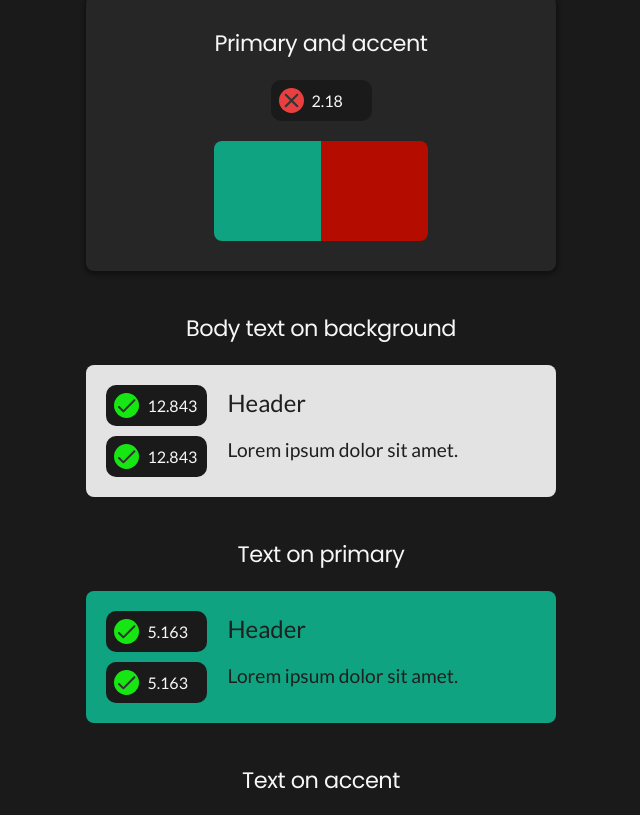
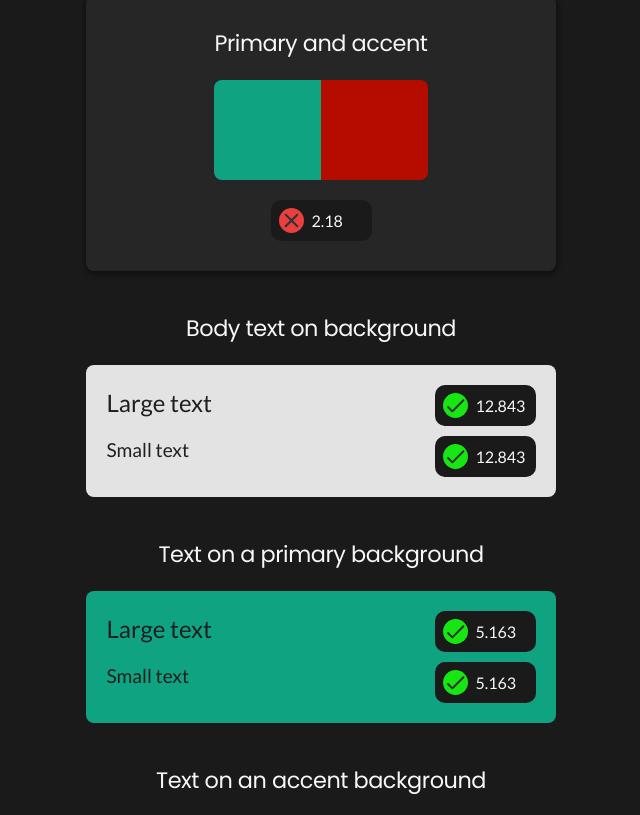
Before and after one commit to cagloria/palette-contrast, a React (Create React App) app: page / in a window 1280 px wide. Shown: the part 1624-2439 px from the top of the page, without its empty margins (319-959 px from the left). Built offline with nearby package versions, Linux system fonts and the light colour scheme.

Commit message:
Minor changes to contrast section

```diff
--- a/src/components/contrast/ContrastSection.js
+++ b/src/components/contrast/ContrastSection.js
@@ -29,7 +29,7 @@ export default function ContrastSection({
                 </p>
                 <p>
                     Large text is defined as being at least 18pt (24px) or 14pt
-                    (19px) bold. Read more about{" "}
+                    (18.7px) bold. Read more about{" "}
                     <a href="https://www.w3.org/WAI/WCAG21/Understanding/contrast-minimum.html">
                         Level AA contrast
                     </a>
@@ -71,14 +71,14 @@ export default function ContrastSection({
                 />
 
                 <TextContrast
-                    header="Text on primary"
+                    header="Text on a primary background"
                     level={level}
                     textColor={primaryText}
                     bgColor={primary}
                 />
 
                 <TextContrast
-                    header="Text on accent"
+                    header="Text on an accent background"
                     level={level}
                     textColor={accentText}
                     bgColor={accent}
--- a/src/components/contrast/GraphicContrast.js
+++ b/src/components/contrast/GraphicContrast.js
@@ -15,6 +15,11 @@ export default function GraphicContrast({ color1, color2 }) {
         <div className="graphic-contrast component-panel">
             <h3>Primary and accent</h3>
 
+            <div className="graphic-contrast__colors-container">
+                <Color1 className="graphic-contrast__color-1" color={color1} />
+                <Color2 className="graphic-contrast__color-2" color={color2} />
+            </div>
+
             {/* Graphics/UI component contrast ratio is defined only in level AA
                 as 3:1, the same as large text */}
             <ContrastTest
@@ -23,11 +28,6 @@ export default function GraphicContrast({ color1, color2 }) {
                 color2={color2}
                 size="large"
             />
-
-            <div className="graphic-contrast__colors-container">
-                <Color1 className="graphic-contrast__color-1" color={color1} />
-                <Color2 className="graphic-contrast__color-2" color={color2} />
-            </div>
         </div>
     );
 }
--- a/src/components/contrast/TextContrast.js
+++ b/src/components/contrast/TextContrast.js
@@ -16,21 +16,21 @@ function TextContrast({ header, level, textColor, bgColor }) {
                 bgColor={bgColor}
                 textColor={textColor}
             >
+                <p className="text-contrast__header">Large text</p>
                 <ContrastTest
                     level={level}
                     color1={textColor}
                     color2={bgColor}
                     size="large"
                 />
-                <p className="text-contrast__header">Header</p>
 
+                <p className="text-contrast__body">Small text</p>
                 <ContrastTest
                     level={level}
                     color1={textColor}
                     color2={bgColor}
                     size="small"
                 />
-                <p className="text-contrast__body">Lorem ipsum dolor sit amet.</p>
             </Panel>
         </div>
     );
--- a/src/css/index.css
+++ b/src/css/index.css
@@ -545,13 +545,16 @@ textarea {
   padding: 30px 10vw;
 }
 
+.graphic-contrast > *:last-child {
+  margin-top: 20px;
+}
+
 .graphic-contrast__colors-container {
   display: -webkit-box;
   display: -ms-flexbox;
   display: flex;
   width: 100%;
   height: 100px;
-  margin-top: 20px;
 }
 
 .graphic-contrast__color-1 {
@@ -577,8 +580,8 @@ textarea {
           align-items: start;
   padding: 20px;
   border-radius: 8px;
-  -ms-grid-columns: auto 1fr;
-      grid-template-columns: auto 1fr;
+  -ms-grid-columns: 1fr auto;
+      grid-template-columns: 1fr auto;
   -ms-grid-rows: 1fr 1fr;
       grid-template-rows: 1fr 1fr;
   -webkit-column-gap: 20px;
@@ -587,8 +590,8 @@ textarea {
 }
 
 .text-contrast__panel .contrast-test {
-  -ms-grid-column: 1;
-  grid-column: 1;
+  -ms-grid-column: 2;
+  grid-column: 2;
 }
 
 .text-contrast__panel .contrast-test:first-child {
@@ -603,8 +606,8 @@ textarea {
 
 .text-contrast__panel p {
   margin: 0;
-  -ms-grid-column: 2;
-  grid-column: 2;
+  -ms-grid-column: 1;
+  grid-column: 1;
 }
 
 .text-contrast__header {
--- a/src/scss/components/_GraphicContrast.scss
+++ b/src/scss/components/_GraphicContrast.scss
@@ -3,11 +3,14 @@
     align-items: center;
     flex-direction: column;
     padding: 30px 10vw;
+    > *:last-child {
+        margin-top: 20px;
+    }
+
     &__colors-container {
         display: flex;
         width: 100%;
         height: 100px;
-        margin-top: 20px;
     }
 
     &__color-1 {
--- a/src/scss/components/_TextContrast.scss
+++ b/src/scss/components/_TextContrast.scss
@@ -5,12 +5,12 @@
         align-items: start;
         padding: 20px;
         border-radius: 8px;
-        grid-template-columns: auto 1fr;
+        grid-template-columns: 1fr auto;
         grid-template-rows: 1fr 1fr;
         column-gap: 20px;
         row-gap: 10px;
         .contrast-test {
-            grid-column: 1;
+            grid-column: 2;
 
             &:first-child {
                 grid-row: 1;
@@ -23,7 +23,7 @@
 
         p {
             margin: 0;
-            grid-column: 2;
+            grid-column: 1;
         }
     }
 
```
